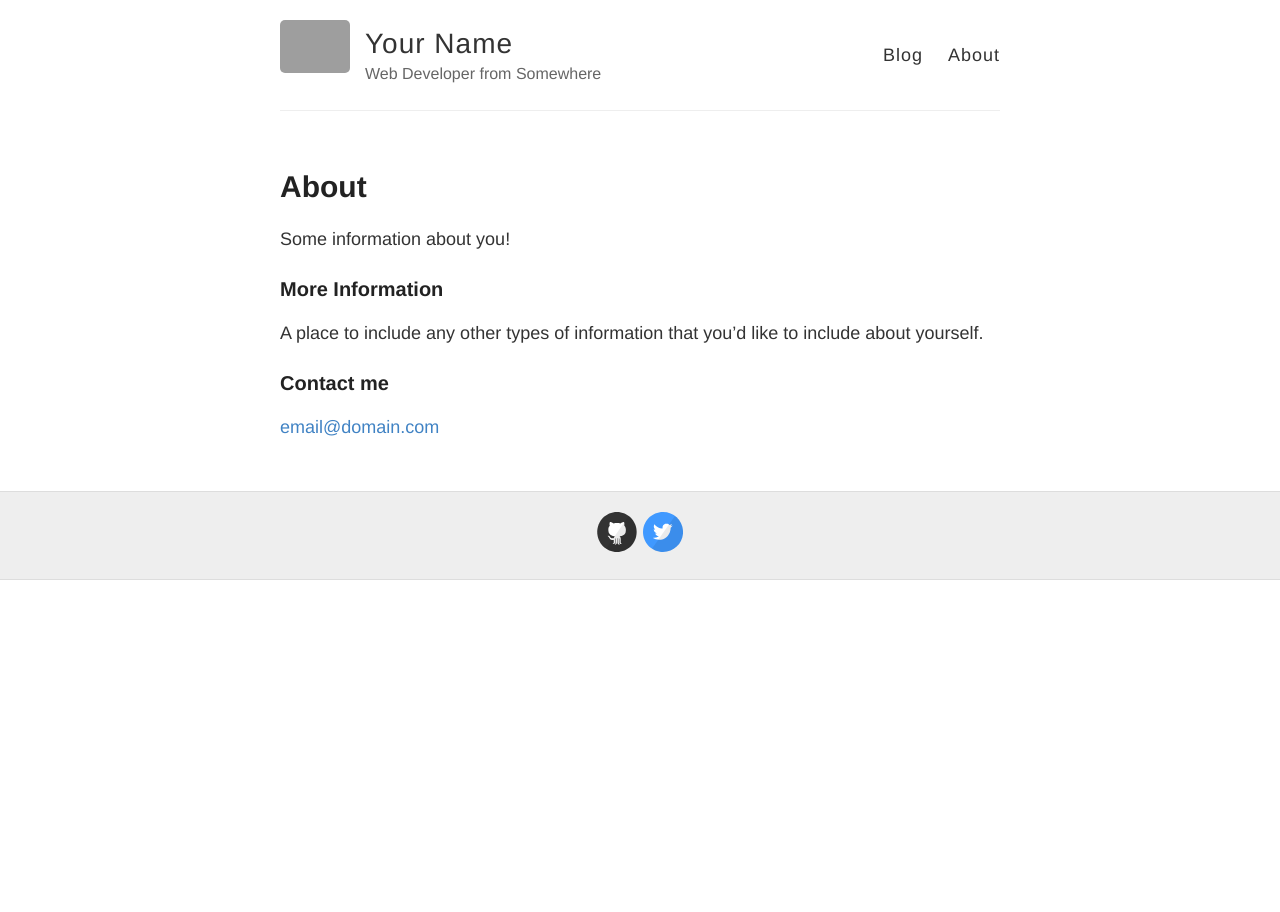
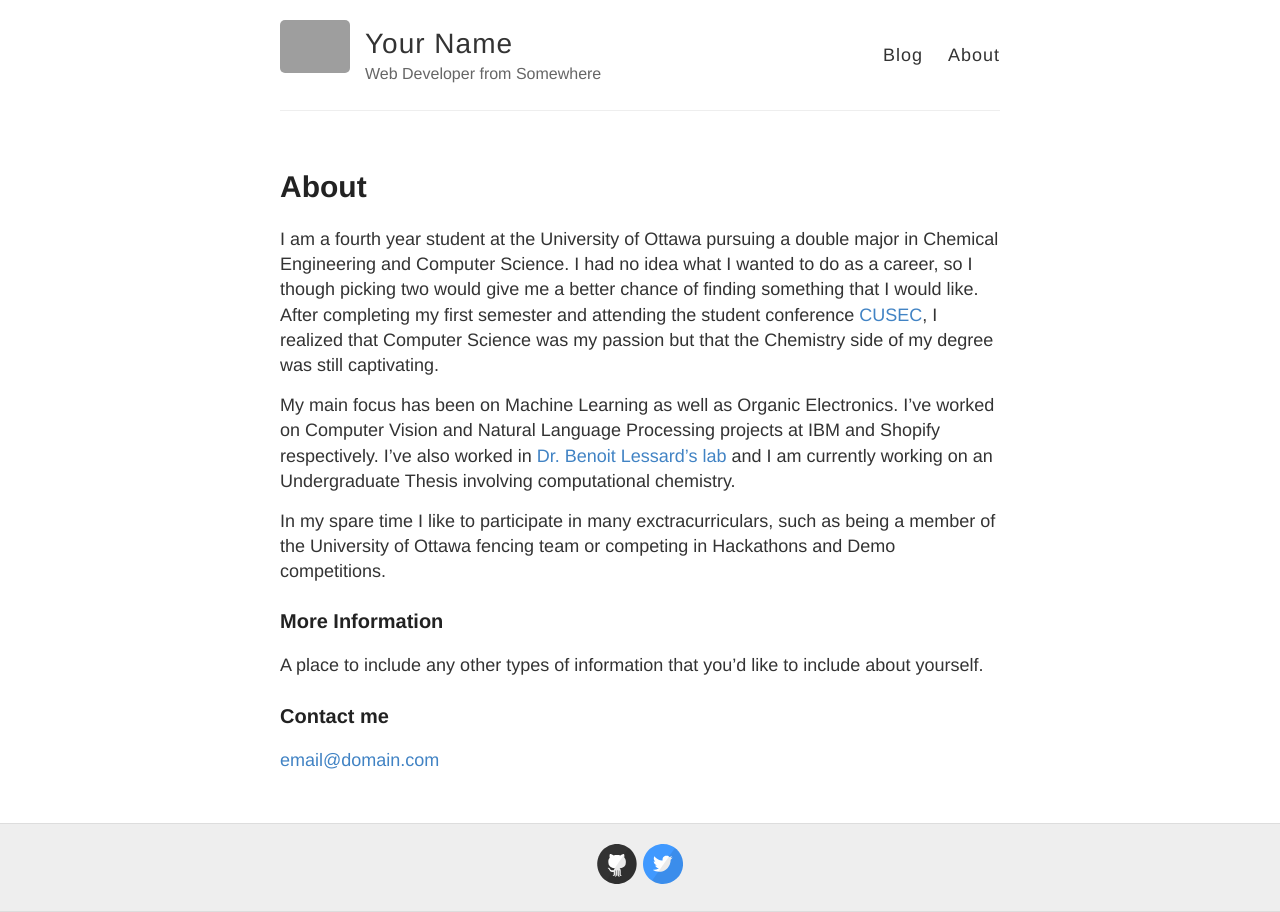
Before and after one commit to Philliams/Philliams.github.io, a Jekyll site: the page built from about.md, in a window 1280 px wide. Built offline with Jekyll 4.4.1, drawn with Linux system fonts in a browser that asks for light colours; grey boxes are pictures that could not be loaded.

Commit message:
Initial commit of personal description page

```diff
--- a/about.md
+++ b/about.md
@@ -4,7 +4,11 @@ title: About
 permalink: /about/
 ---
 
-Some information about you!
+I am a fourth year student at the University of Ottawa pursuing a double major in Chemical Engineering and Computer Science. I had no idea what I wanted to do as a career, so I though picking two would give me a better chance of finding something that I would like. After completing my first semester and attending the student conference [CUSEC](http://2018.cusec.net), I realized that Computer Science was my passion but that the Chemistry side of my degree was still captivating.
+
+My main focus has been on Machine Learning as well as Organic Electronics. I've worked on Computer Vision and Natural Language Processing projects at IBM and Shopify respectively. I've also worked in [Dr. Benoit Lessard's lab](http://www.benoitlessard.com) and I am currently working on an Undergraduate Thesis involving computational chemistry.
+
+In my spare time I like to participate in many exctracurriculars, such as being a member of the University of Ottawa fencing team or competing in Hackathons and Demo competitions.
 
 ### More Information
 
```
